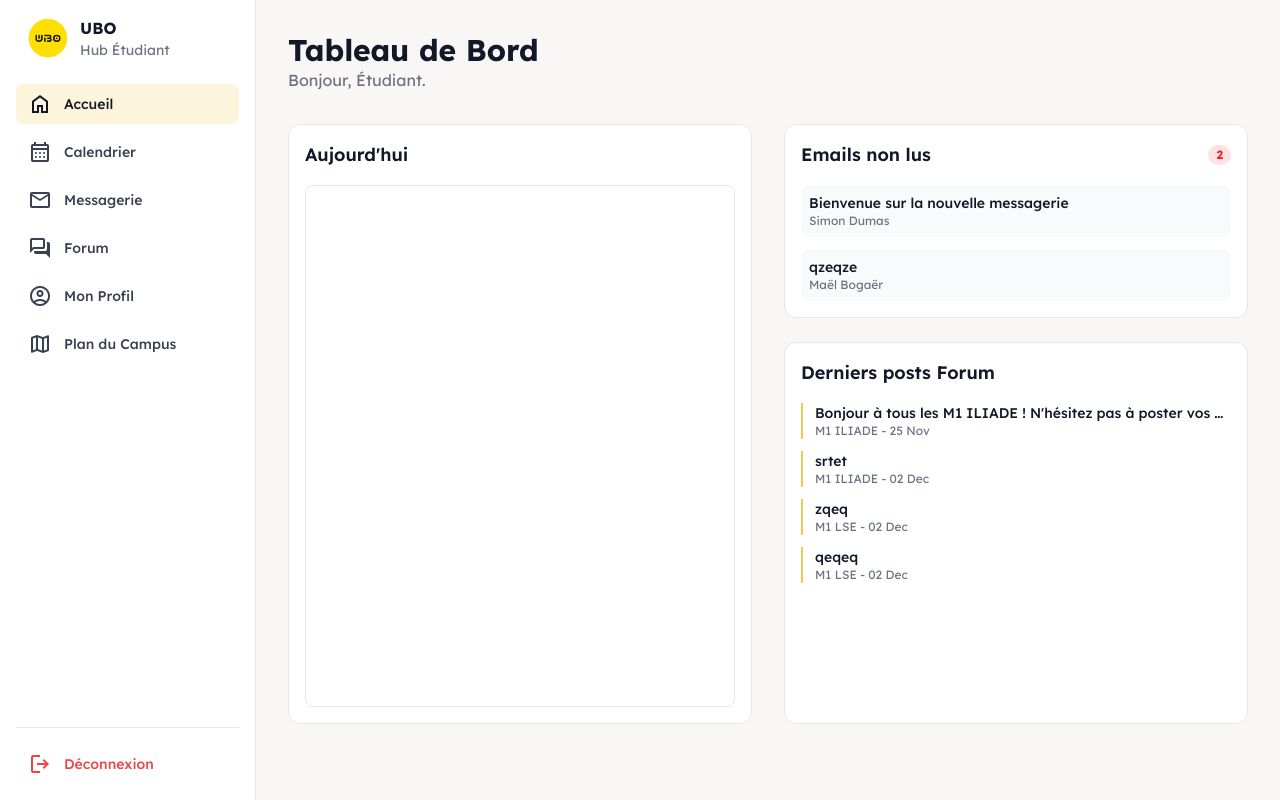
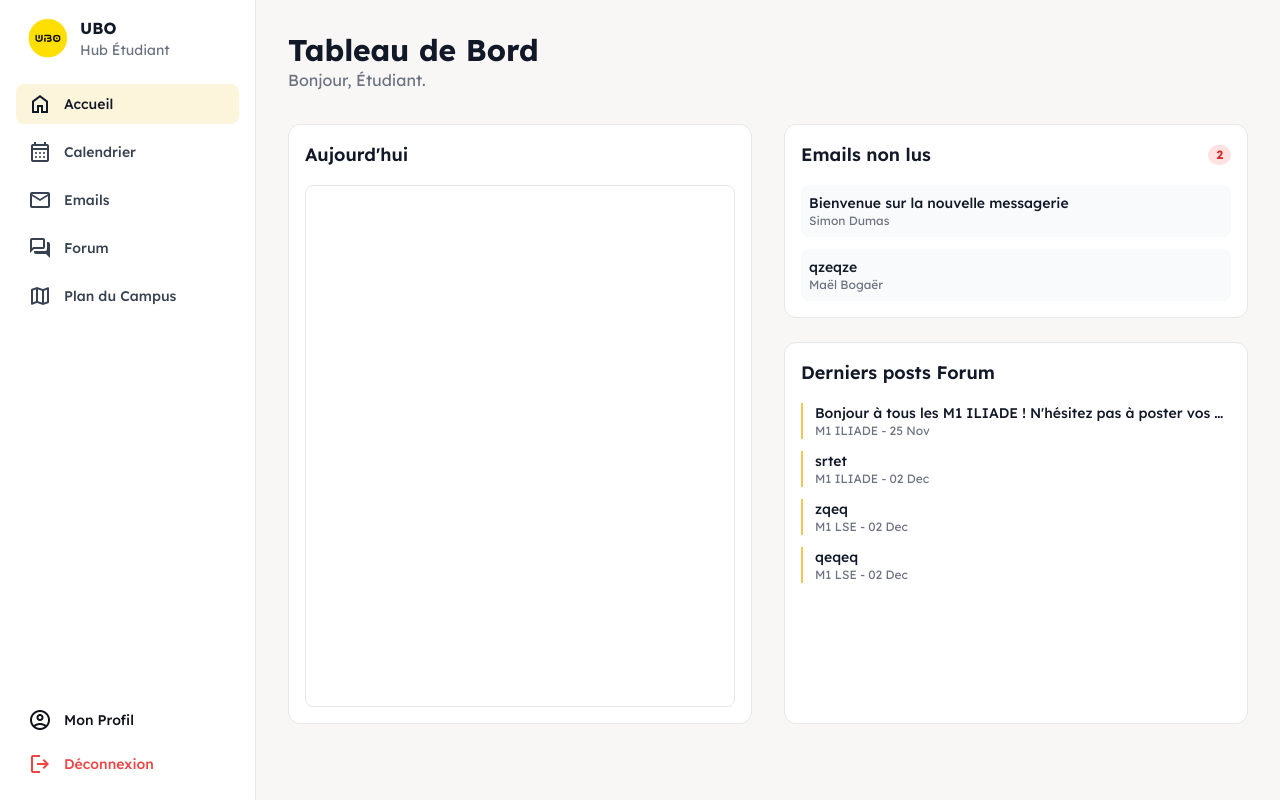
Before and after one commit to Lou-Simon/UBHome, a Django app: template templates/dashboard.html in a window 1280 px wide. Run offline with Django 4.2, Linux system fonts and the light colour scheme; the template is opened without the code that fills it: values that come from a table or form of the project are taken from there, others are empty; data comes from the database, SQL or seed files in the repository; both versions use the stored data as it was after the commit; some libraries are stand-ins or nearby versions.

Commit message:
Correction nav barre et logique systeme

```diff
--- a/templates/chat.html
+++ b/templates/chat.html
@@ -55,6 +55,12 @@
                         <p class="text-[#616f89] dark:text-slate-400 text-sm font-normal leading-normal">Hub Étudiant</p>
                     </div>
                 </div>
+                {% if user.full_name %}
+            <div class="flex flex-col px-3 py-2">
+                <p class="text-base font-semibold">{{ user.full_name }}</p>
+                <p class="text-sm text-gray-500 dark:text-gray-400">{{ user.year }}</p>
+            </div>
+            {% endif %}
 
                 <nav class="flex flex-col gap-2">
                     <a class="flex items-center gap-3 px-3 py-2 rounded-lg hover:bg-slate-100 dark:hover:bg-slate-800"
--- a/templates/dashboard.html
+++ b/templates/dashboard.html
@@ -79,15 +79,11 @@ tailwind.config = {
                 </a>
                 <a class="flex items-center gap-3 px-3 py-2 rounded-lg hover:bg-gray-100 dark:hover:bg-white/5 text-gray-700 dark:text-gray-300" href="{% url 'dashboard:chat' %}">
                     <span class="material-symbols-outlined">mail</span>
-                    <p class="text-sm font-medium">Messagerie</p>
+                    <p class="text-sm font-medium">Emails</p>
                 </a>
                 <a class="flex items-center gap-3 px-3 py-2 rounded-lg hover:bg-gray-100 dark:hover:bg-white/5 text-gray-700 dark:text-gray-300" href="{% url 'dashboard:forum' %}">
                     <span class="material-symbols-outlined">forum</span>
                     <p class="text-sm font-medium">Forum</p>
-                </a>
-                <a class="flex items-center gap-3 px-3 py-2 rounded-lg hover:bg-gray-100 dark:hover:bg-white/5 text-gray-700 dark:text-gray-300" href="{% url 'dashboard:profile' %}">
-                    <span class="material-symbols-outlined">account_circle</span>
-                    <p class="text-sm font-medium">Mon Profil</p>
                 </a>
                 <button onclick="openCampusMap()" class="flex items-center gap-3 px-3 py-2 rounded-lg hover:bg-gray-100 dark:hover:bg-white/5 text-gray-700 dark:text-gray-300 w-full text-left">
                     <span class="material-symbols-outlined">map</span>
@@ -95,11 +91,17 @@ tailwind.config = {
                 </button>
             </nav>
         </div>
-        <div class="pt-4 border-t border-border-light dark:border-border-dark">
-            <a class="flex items-center gap-3 px-3 py-2 rounded-lg text-red-500 hover:bg-red-50 dark:hover:bg-red-900/20" href="{% url 'dashboard:logout' %}">
-                <span class="material-symbols-outlined">logout</span>
-                <p class="text-sm font-medium">Déconnexion</p>
-            </a>
+        <div class="flex flex-col gap-1">
+                <a class="flex items-center gap-3 px-3 py-2 rounded-lg hover:bg-slate-100 dark:hover:bg-slate-800"
+                   href="{% url 'dashboard:profile' %}">
+                    <span class="material-symbols-outlined text-[#111318] dark:text-slate-300">account_circle</span>
+                    <p class="text-[#111318] dark:text-slate-300 text-sm font-medium leading-normal">Mon Profil</p>
+                </a>
+                <a class="flex items-center gap-3 px-3 py-2 rounded-lg hover:bg-red-50 dark:hover:bg-red-900/20"
+                   href="{% url 'dashboard:logout' %}">
+                    <span class="material-symbols-outlined text-red-500">logout</span>
+                    <p class="text-red-500 text-sm font-medium leading-normal">Déconnexion</p>
+                </a>
         </div>
     </aside>
 
```
Also changed, not shown: templates/calendar.html (+7 -0 lines), templates/forum.html (+20 -4 lines), db.sqlite3.
